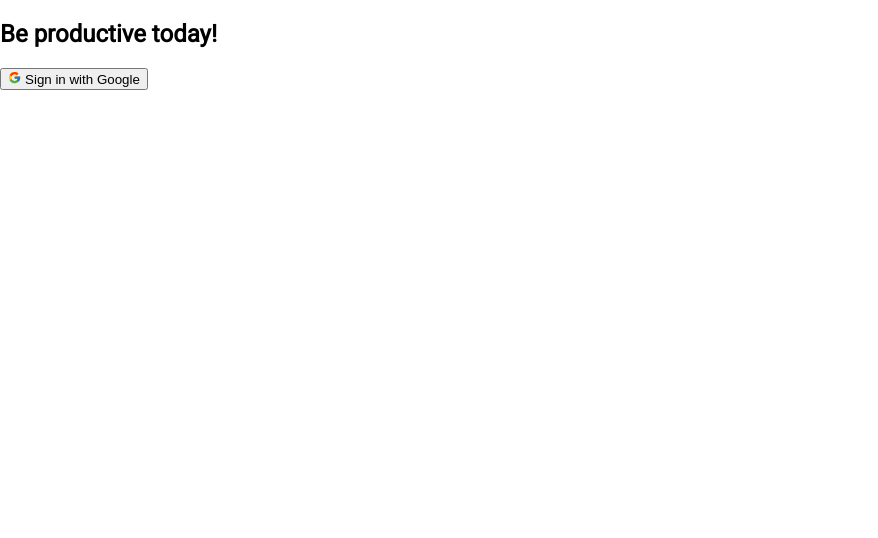
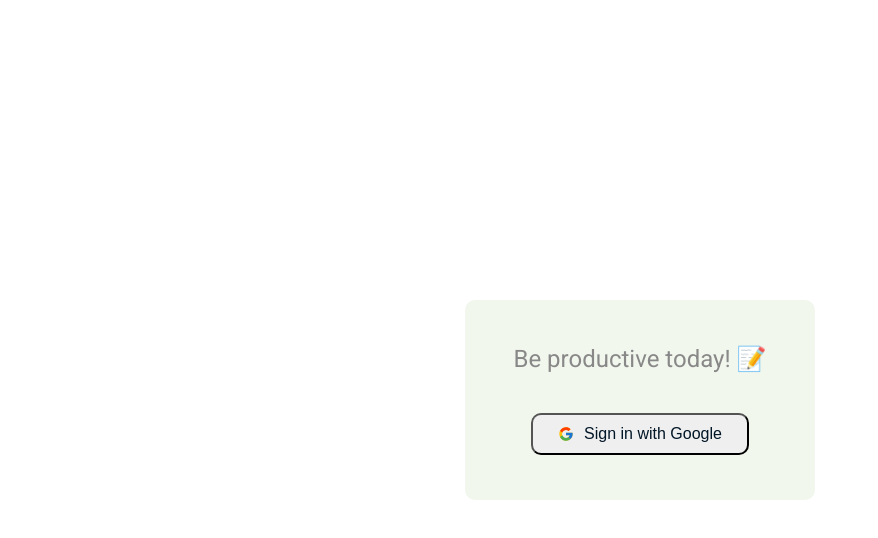
Before and after one commit to jvillad/todo-app-firebase, a React (Vite) app: page / in a window 1280 px wide. Shown: the top 538 px of the page, without its empty margins (0-878 px from the left). Built offline with nearby package versions, Linux system fonts and the light colour scheme; no server answers; the HTML template or start-up script is replaced by a standard one.

Commit message:
styling for login & create task pages

```diff
--- a/src/component/CreateTask.jsx
+++ b/src/component/CreateTask.jsx
@@ -30,7 +30,9 @@ function CreateTask() {
 
   return (
     <div className="task-container">
-      <h1>Hi 👋🏼 {auth.currentUser.displayName}</h1>
+      <h1>
+        Hi 👋🏼 <span className="user">{auth.currentUser.displayName}</span>
+      </h1>
       <div className="input-and-btn">
         <input
           className="the-task"
--- a/src/component/Login.jsx
+++ b/src/component/Login.jsx
@@ -25,10 +25,14 @@ function Login() {
 
   return (
     <div className="login-container">
-      <h2>Be productive today!</h2>
-      <button onClick={googleLogin}>
-        <FcGoogle /> Sign in with Google
-      </button>
+      <div className="login-wrapper">
+        <div className="login-intro">Be productive today! 📝</div>
+        <div className="btn-wrapper">
+          <button onClick={googleLogin} className="btn-login">
+            <FcGoogle /> Sign in with Google
+          </button>
+        </div>
+      </div>
     </div>
   );
 }
--- a/src/index.css
+++ b/src/index.css
@@ -113,6 +113,7 @@ img.user-img {
   flex-direction: column;
   background-color: var(--grey);
   border-radius: 5px;
+  color: #404040;
 }
 
 ul li {
@@ -219,3 +220,44 @@ p span {
   font-size: 16px;
 }
 /* end of fotter */
+.login-intro {
+  font-size: 24px;
+}
+
+.login-wrapper {
+  display: grid;
+  place-items: center;
+  padding: 25px;
+  padding: 25px;
+  color: var(--darkgrey);
+  background-color: var(--cream);
+  width: 300px;
+  border-radius: 10px;
+  height: 150px;
+  max-height: 100%;
+}
+
+.login-container {
+  display: grid;
+  place-items: center;
+  height: 100vh;
+}
+
+.btn-wrapper {
+  display: grid;
+  place-content: center;
+}
+
+.btn-login {
+  display: flex;
+  font-size: 16px;
+  align-items: center;
+  color: var(--richblack);
+  gap: 10px;
+  padding: 10px 25px;
+  border-radius: 10px;
+}
+
+.user {
+  color: var(--maroon);
+}
```
